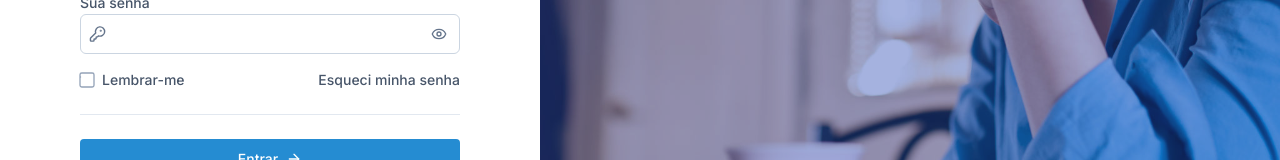
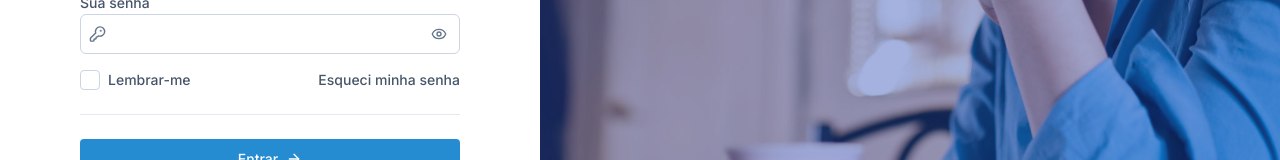
Before and after one commit to carlos3duardo/francavenda-escritorio, a Next.js app: page / in a window 1280 px wide. Shown: the part 370-530 px from the top of the page. Built offline with nearby package versions, Linux system fonts and the light colour scheme.

Commit message:
feat: Atualizando componente checkbox

```diff
--- a/src/components/FormElements/Checkbox.tsx
+++ b/src/components/FormElements/Checkbox.tsx
@@ -32,45 +32,46 @@ const Checkbox: React.ForwardRefRenderFunction<
   ref,
 ) => {
   return (
-    <label className="cursor-pointer flex items-center gap-2">
+    <label
+      data-size={size}
+      className="checkbox-container inline-flex items-center gap-2 relative cursor-pointer text-[1.5rem]"
+    >
       <input
         ref={ref}
         id={id}
         name={name || id}
         type="checkbox"
-        className="hidden peer"
+        className="peer absolute opacity-0 cursor-pointer h-0 w-0"
         {...rest}
       />
-      <svg
-        viewBox="0 0 64 64"
-        height="1em"
-        width="1em"
-        className="overflow-visible"
-      >
-        <path
-          d="M 0 16 V 56 A 8 8 90 0 0 8 64 H 56 A 8 8 90 0 0 64 56 V 8 A 8 8 90 0 0 56 0 H 8 A 8 8 90 0 0 0 8 V 16 L 32 48 L 64 16 V 8 A 8 8 90 0 0 56 0 H 8 A 8 8 90 0 0 0 8 V 56 A 8 8 90 0 0 8 64 H 56 A 8 8 90 0 0 64 56 V 16"
-          pathLength="575.0541381835938"
-          className="path transition-[stroke-dasharray,stroke-dashoffset] duration-500 ease stroke-slate-400 peer-checked:stroke-primary-600"
-        />
-      </svg>
-      {label && <span>{label}</span>}
+      <div className="checkmark relative top-0 left-0 bg-white border border-slate-300 rounded transition peer-checked:bg-primary-500 peer-checked:border-primary-500"></div>
+      {label && (
+        <span data-size={size} className="text-sm data-[size=sm]:text-xs">
+          {label}
+        </span>
+      )}
       {error && (
         <span className="text-red-400 text-xs font-medium">{error}</span>
       )}
 
       <style jsx>{`
-        .path {
-          fill: none;
-          stroke-width: 6;
-          stroke-linecap: round;
-          stroke-linejoin: round;
-          stroke-dasharray: 241 9999999;
-          stroke-dashoffset: 0;
-        }
-
-        .peer:checked ~ svg .path {
-          stroke-dasharray: 70.5096664428711 9999999;
-          stroke-dashoffset: -262.2723388671875;
+        .checkbox-container {
+          user-select: none;
+          .checkmark {
+            width: 20px;
+            height: 20px;
+          }
+          .checkmark:after {
+            content: '';
+            position: absolute;
+            left: 6px;
+            top: 2px;
+            width: 6px;
+            height: 12px;
+            border: solid #ffffff;
+            border-width: 0 2px 2px 0;
+            transform: rotate(45deg);
+          }
         }
       `}</style>
     </label>
```
